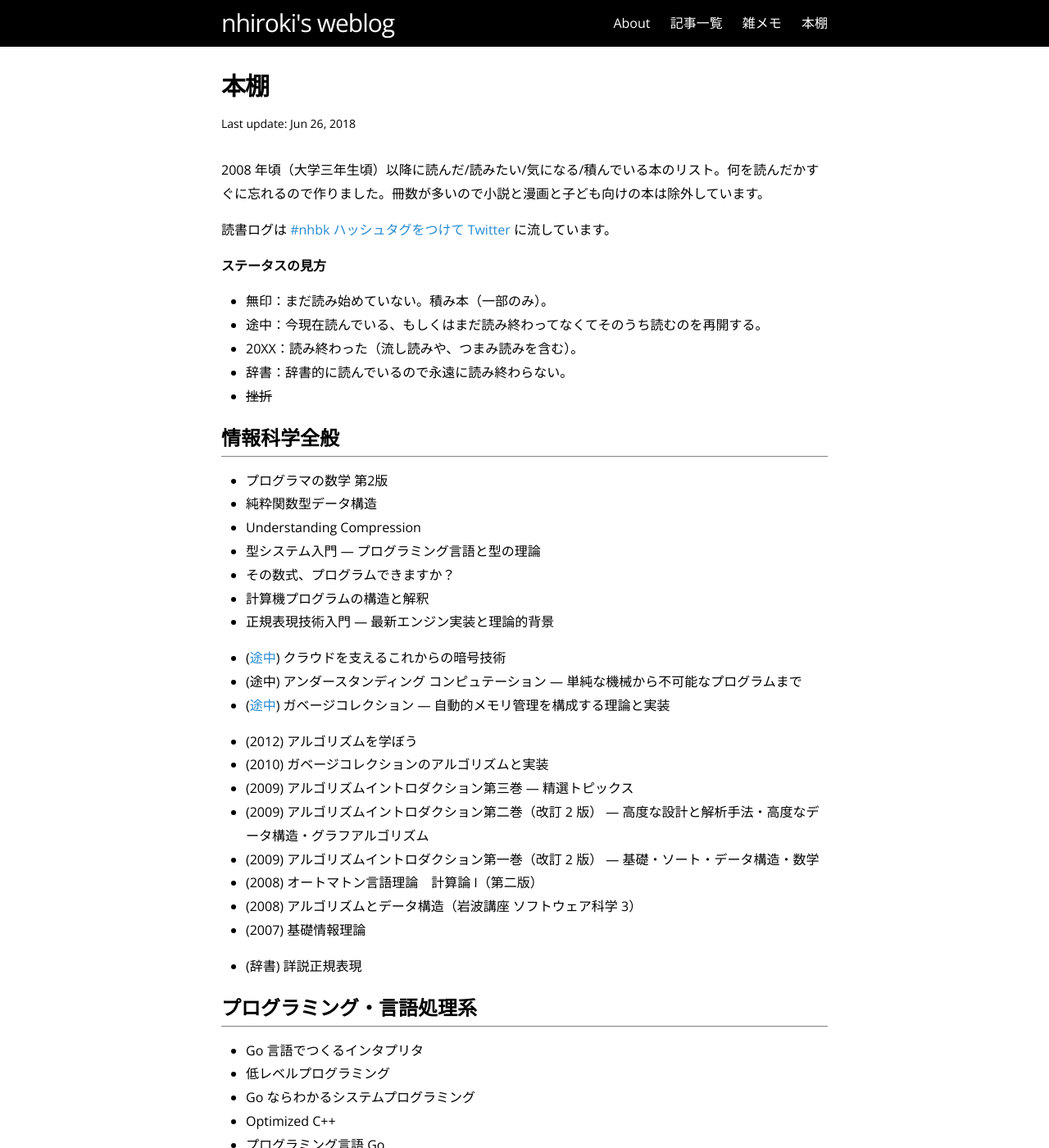
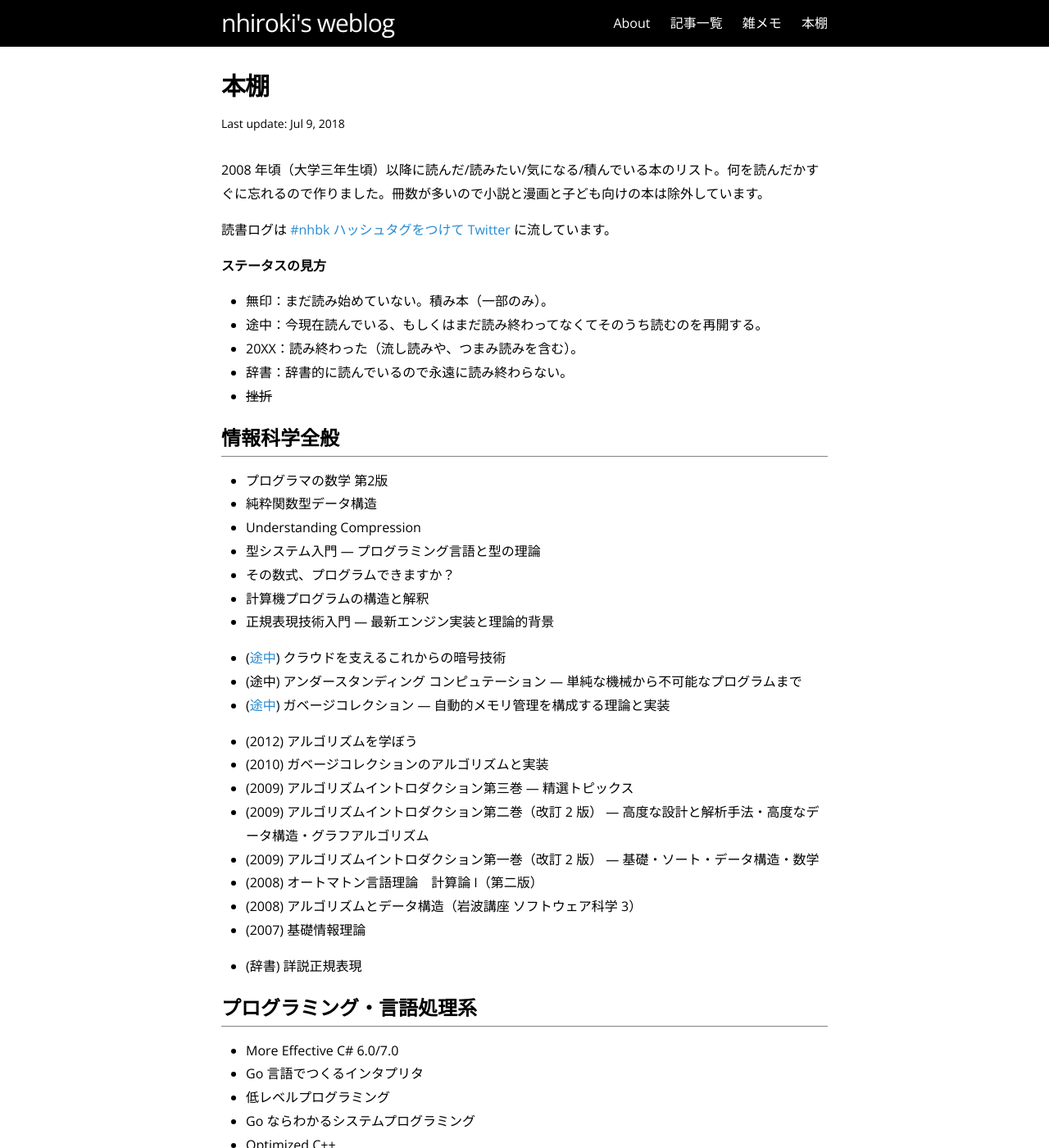
Before and after one commit to nhiroki/nhiroki.github.io, a Jekyll site: the page built from books.md, in a window 1280 px wide and 1400 px high. Shown: the whole window at 82% size. Built offline with Jekyll 4.4.1, drawn with Linux system fonts in a browser that asks for light colours.

Commit message:
Update the 'books' page

```diff
--- a/books.md
+++ b/books.md
@@ -1,7 +1,7 @@
 ---
 layout: page
 title: 本棚
-date: 2018/06/26
+date: 2018/07/09
 permalink: /books/
 ---
 
@@ -44,6 +44,7 @@ permalink: /books/
 
 # プログラミング・言語処理系
 
+- More Effective C# 6.0/7.0
 - Go 言語でつくるインタプリタ
 - 低レベルプログラミング
 - Go ならわかるシステムプログラミング
```
